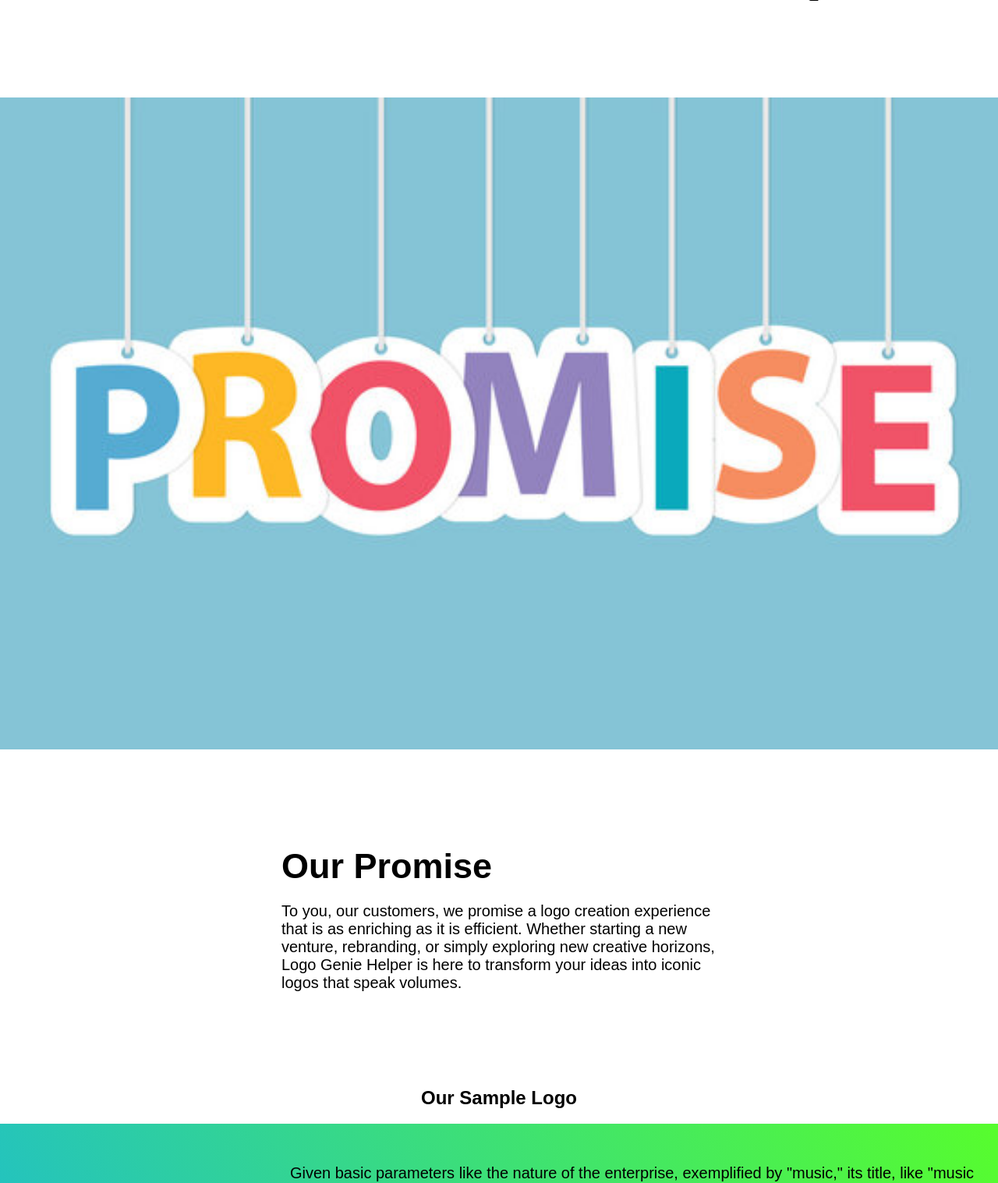
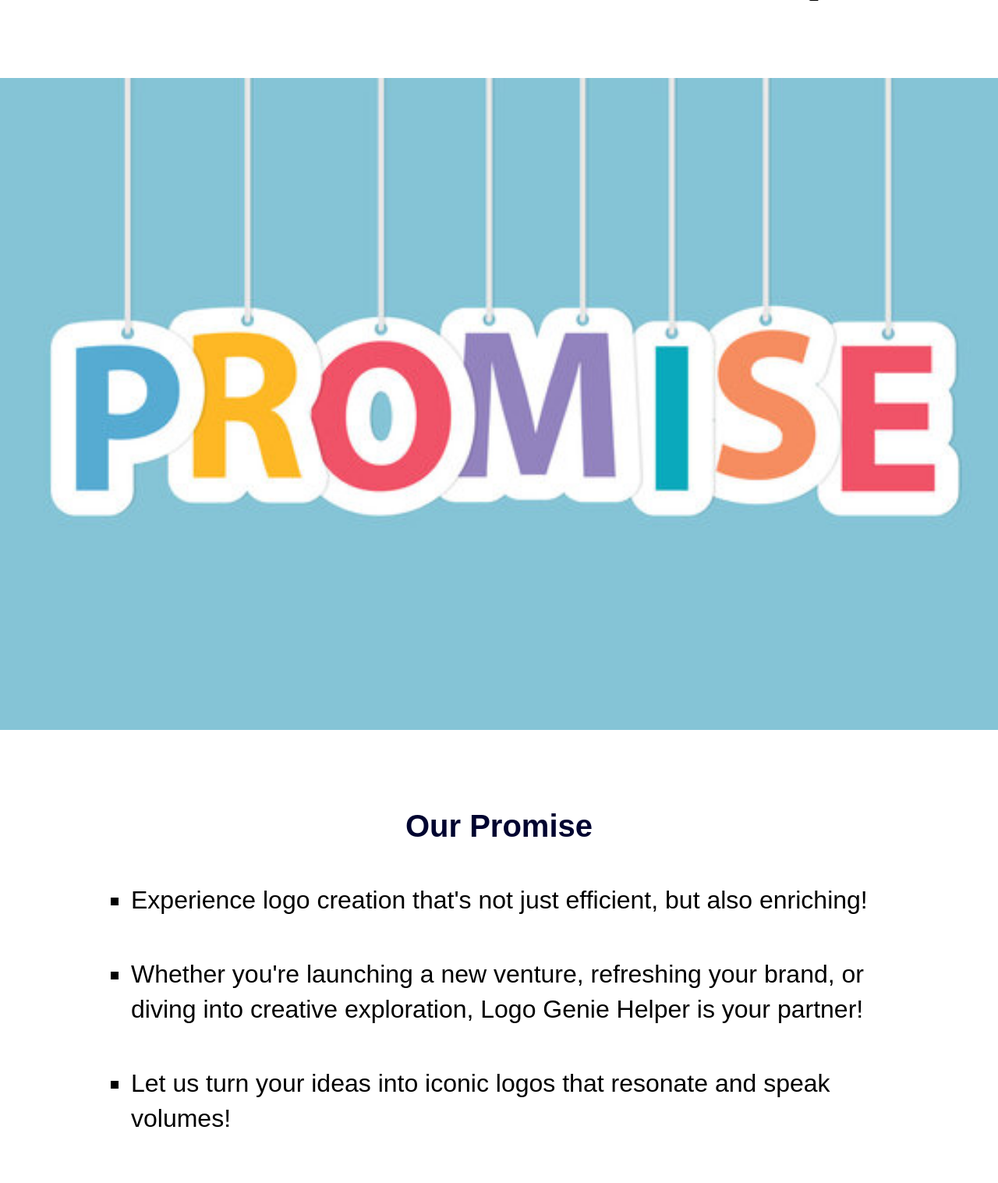
Before and after one commit to Gavisito/LogoGenieHelper, a Flask app: page /about in a window 1280 px wide. Shown: the part 1328-2845 px from the top of the page at 78% size. Run offline with Flask 2, Linux system fonts and the light colour scheme.

Commit message:
adj the promise section in font size and orgs and photo org

```diff
--- a/templates/about.html
+++ b/templates/about.html
@@ -41,12 +41,40 @@
 .promise-section img {
   width: 100%;
   height: auto;
-  margin-top: 100px;
+  margin-top: 75px;
+  object-fit: contain;
 }
 
 
 
-/* Media query for larger screens */
+.promise {
+    width: 80%;
+    height: fit-content;
+    justify-content: center;
+    margin-left: 10%;
+    margin-right: 10%;
+    align-items: center;
+    margin-top: 5%;
+    margin-bottom: 15%;
+}
+
+.promise h2 {
+    color: #000430;
+    font-size: clamp(2.5rem, 3vw, 2.5rem);
+    text-align: center;
+    margin-bottom: 6px;
+}
+
+.promise ul {
+    list-style-type:square;
+}
+
+.promise li {
+    margin-top: 50px;
+    font-size: clamp(1.65rem, 2.5vw, 2rem);
+    line-height: 1.4;
+}
+
 @media (max-width: 1200px) {
     .our-journey,
     .our-promise {
@@ -102,20 +130,14 @@
           <img src="/static/images/promiseimg.jpg" alt="Our Promise Image">
         </div>
 
-        <section class="our-promise">
-          <div class="text">
-            <h2>Our Promise</h2>
-            <p>To you, our customers, we promise a logo creation experience that is as enriching as it is efficient. Whether starting a new venture, rebranding, or simply exploring new creative horizons, Logo Genie Helper is here to transform your ideas into iconic logos that speak volumes.</p>
-          </div>
-        </section>
-
-
-
-
-
-
-
-
+        <div class="promise">
+          <h2>Our Promise</h2>
+          <ul>
+              <li>Experience logo creation that's not just efficient, but also enriching!</li>
+              <li>Whether you're launching a new venture, refreshing your brand, or <br> diving into creative exploration, Logo Genie Helper is your partner!</li>
+              <li>Let us turn your ideas into iconic logos that resonate and speak volumes!</li>
+          </ul>
+      </div>
 
       <div style="text-align: center;" id="content">
 
@@ -147,7 +169,7 @@
        <h3 style="text-align: center; font-size: xx-large;">Join us</h3>
        <div class="con">
          <div class="box">
-            <p style="  font-size: 100%; text-align: center; word-spacing: 5px; margin-bottom: 100px;">Your brand's identity is a journey,
+            <p style=" font-size: 100%; text-align: center; word-spacing: 5px; margin-bottom: 100px;">Your brand's identity is a journey,
                and every journey deserves a great beginning. With Logo Genie Helper, you're not just getting a
                 logo; you're setting the stage for your brand's future. Let's create something extraordinary
                 together. For more information, please contact <a href="/contact" style="color: blue;">our team</a>.</p>
```
